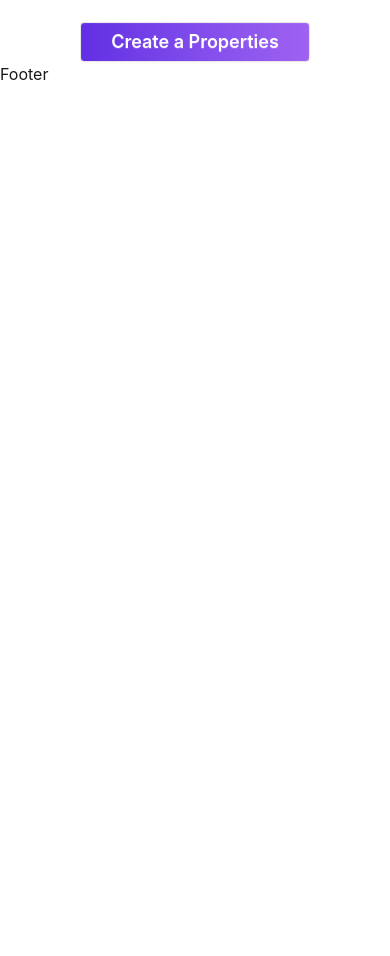
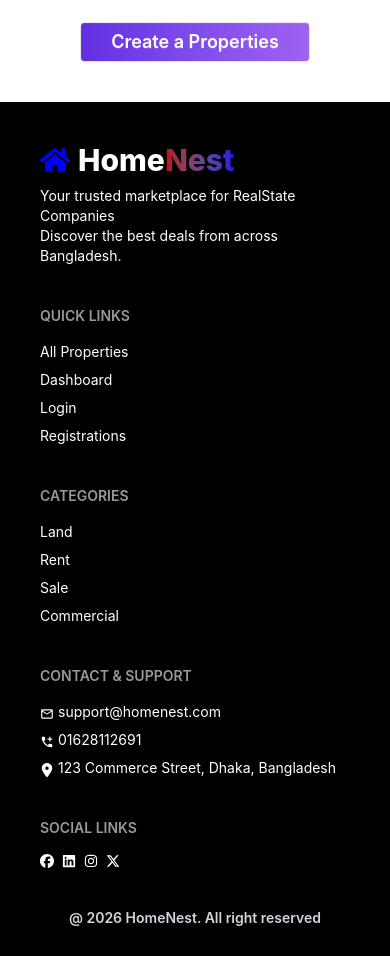
Before and after one commit to syednabil-git/home-nest-client, a React (Vite) app: page /add-property in a window 390 px wide. Shown: the part 840-1796 px from the top of the page. Before the commit the page ends 926 px from the top, so only its background shows below. Built offline with nearby package versions, Linux system fonts and the light colour scheme; no server answers; sample sign-in values are in the browser's storage.

Commit message:
responsive done

```diff
--- a/src/Routing/Router.jsx
+++ b/src/Routing/Router.jsx
@@ -21,7 +21,7 @@
         element: <Home></Home>,
       },
       {
-        path: "/all-product",
+        path: "/all-property",
         element: <AllProperty></AllProperty>
       },
       {
@@ -49,7 +49,7 @@
         ),
       },
       {
-        path: "/my-property",
+        path: "/myproperty",
         element: (
           <PrivateRouter>
             <MyProperty></MyProperty>
--- a/src/components/LatestProperties.jsx
+++ b/src/components/LatestProperties.jsx
@@ -9,7 +9,7 @@
     <div className='mx-auto mt-10'>
         <div className='flex justify-between items-center mb-2 px-3'>
           <h1 className='text-4xl font-semibold'>Latest Properties</h1>
-          <button className='bg-gradient-to-r from-blue-500 to-pink-500 bg-clip-text text-transparent font-semibold text-lg'>View All</button>
+          <Link to="/all-property" className='bg-gradient-to-r from-blue-500 to-pink-500 bg-clip-text text-transparent font-semibold text-lg'>View All</Link>
         </div>
         <div className='mx-auto grid grid-cols-1 md:grid-cols-2 lg:grid-cols-4 gap-2 '>
             {
--- a/src/components/MyProperty.jsx
+++ b/src/components/MyProperty.jsx
@@ -61,7 +61,7 @@
 
         <div className="mt-3 flex gap-2">
           <Link
-            to={`/edit-product/${product._id}`}
+            to={`/edit-properties/${product._id}`}
             className="flex-1 text-center py-1 rounded bg-gradient-to-r from-[#632EE3] to-[#9F62F2] text-white font-semibold"
           >
             Edit
--- a/src/components/MyRating.jsx
+++ b/src/components/MyRating.jsx
@@ -37,7 +37,55 @@
     );
   };
   return (
-    <div>
+   <div>
+
+      <div>
+        <div className="block md:hidden space-y-4">
+  <h1 className="text-3xl font-bold my-10 text-center">My Ratings</h1>
+
+  {ratings.map((item) => (
+    <div key={item._id} className="rounded-xl shadow-sm p-4 bg-white">
+
+      {/* TOP SECTION */}
+      <div className="flex gap-3 items-start">
+
+        {/* IMAGE */}
+        <img
+          src={item.productInfo?.image || item.image}
+          alt=""
+          className="w-24 h-20 rounded-lg object-cover"
+        />
+
+        {/* INFO */}
+        <div className="flex-1">
+
+          <div className="flex justify-between items-start">
+            <h3 className="font-semibold text-sm">
+              {item.propertyName}
+            </h3>
+
+            <span className="text-xs text-gray-500">
+              {item.posted_date}
+            </span>
+          </div>
+
+          <div className="text-sm mt-1">
+            {renderStars(item.rating)}
+          </div>
+
+        </div>
+      </div>
+
+      {/* DESCRIPTION */}
+      <div className="mt-3 text-gray-700 text-sm">
+        {item.shortDescription}
+      </div>
+
+    </div>
+  ))}
+</div>
+      </div>
+      <div className='hidden md:block'>
       <h1 className='text-3xl font-bold my-10 text-center'> My Ratings</h1>
        <div className="space-y-4">
         {ratings.map((item) => (
@@ -67,6 +115,7 @@
         ))}
       </div>
     </div>
+   </div>
   )
 }
 
--- a/src/components/footer/Footer.jsx
+++ b/src/components/footer/Footer.jsx
@@ -1,10 +1,67 @@
 import React from 'react'
+import { FaHome } from 'react-icons/fa';
+import { FaFacebook, FaInstagram, FaLinkedin, FaLocationDot, FaMessage, FaXTwitter } from 'react-icons/fa6'
+import { MdAddCall } from "react-icons/md";
+import { MdOutlineMail } from "react-icons/md";
 
 const Footer = () => {
   return (
-    <div>
-      Footer
+    <div className='bg-black pb-5'>
+        <footer className="footer text-white sm:footer-horizontal p-10 bg-black mt-10">
+  <aside>
+    <div className='flex justify-center items-center gap-2'>
+          <span><FaHome style={{ color: "blue", fontSize: "30px" }} /></span>
+          <a className="text-3xl  font-extrabold text-white flex justify-center items-center"> Home<span className=' bg-linear-to-r from-[#b90303] to-[#2506ea] bg-clip-text text-transparent'>Nest</span></a>
+        </div>
+    <p>
+      Your trusted marketplace for RealState Companies<br /> Discover the best deals from across Bangladesh.
+    </p>
+  </aside>
+  <nav>
+    <h6 className="footer-title">Quick Links</h6>
+    <a className="link link-hover">All Properties</a>
+    <a className="link link-hover">Dashboard</a>
+    <a className="link link-hover">Login</a>
+    <a className="link link-hover">Registrations</a>
+  </nav>
+  <nav>
+    <h6 className="footer-title">Categories</h6>
+    <a className="link link-hover">Land</a>
+    <a className="link link-hover">Rent</a>
+    <a className="link link-hover">Sale</a>
+    <a className="link link-hover">Commercial</a>
+  </nav>
+  <nav>
+    <h6 className="footer-title"> Contact & Support</h6>
+    <div className='flex justify-center items-center '>
+      <p className='mt-1'><MdOutlineMail /></p>
+      <a className="link link-hover ml-1">support@homenest.com</a>
       </div>
+      <div className='flex justify-center items-center '>
+      <p className='mt-1'><MdAddCall /></p>
+      <a className="link link-hover ml-1">01628112691</a>
+      </div>
+      <div className='flex justify-center items-center '>
+      <p className='mt-1'><FaLocationDot /></p>
+      <a className="link link-hover ml-1">123 Commerce Street, Dhaka, Bangladesh</a>
+      </div>
+  </nav>
+  <nav>
+     <h6 className="footer-title">Social Links</h6>
+    <div className="flex justify-center">
+        <a className='mr-2'><FaFacebook></FaFacebook> </a>
+        <a className='mr-2'><FaLinkedin></FaLinkedin> </a>
+        <a className='mr-2'><FaInstagram></FaInstagram> </a>
+        <a className='mr-2'> <FaXTwitter /></a>
+    </div>
+
+  </nav>
+
+</footer>
+<div className='mb-2'>
+   <h1 className='text-center font-semibold text-gray-300 text-sm bg-black'>@ 2026 HomeNest. All right reserved</h1>
+</div>
+    </div>
   )
 }
 
--- a/src/components/navbar/Navbar.jsx
+++ b/src/components/navbar/Navbar.jsx
@@ -1,6 +1,7 @@
 import React, { useContext } from 'react'
 import { Link, NavLink } from 'react-router'
 import { AuthContext } from '../../contexts/AuthContex';
+import { FaHome } from 'react-icons/fa';
 
 
 const Navbar = () => {
@@ -28,20 +29,24 @@
         className="menu menu-sm dropdown-content bg-base-100 rounded-box z-1 mt-3 w-52 p-2 shadow">
         <li><Link to="/">Home</Link></li>
         <li><Link to="/all-property">All Properties</Link></li>
-        <li><Link to="/my-property">My Properties</Link></li>
+        <li><Link to="/myproperty">My Properties</Link></li>
         <li><Link to="/my-rating">My Rating</Link></li>
         <li><Link to="/add-property">Add Property</Link></li>
       </ul>
     </div>
-    <a className="text-xl ml-5 font-extrabold">Home<span className=' bg-linear-to-r from-[#632EE3] to-[#9F62F2] bg-clip-text text-transparent'>Nest</span></a>
+    <div className='flex justify-center items-center gap-2'>
+      <span><FaHome style={{ color: "blue", fontSize: "30px" }} /></span>
+      <a className="text-3xl  font-extrabold text-black flex justify-center items-center"> Home<span className=' bg-linear-to-r from-[#b90303] to-[#2506ea] bg-clip-text text-transparent'>Nest</span></a>
+    </div>
+
   </div>
   <div className="navbar-center hidden lg:flex">
     <ul className="menu menu-horizontal px-1">
       <li><Link to="/">Home</Link></li>
-        <li><Link to="/all-product">All Properties</Link></li>
+        <li><Link to="/all-property">All Properties</Link></li>
          {
           user && <>
-            <li><NavLink to="/my-property">My Properties</NavLink></li>
+            <li><NavLink to="/myproperty">My Properties</NavLink></li>
             <li><NavLink to="/my-rating">My Rating</NavLink></li>
             <li><NavLink to="/add-property">Add Property</NavLink></li>
           </>
```
Also changed, not shown: src/components/Home.jsx (+4 -6 lines).
